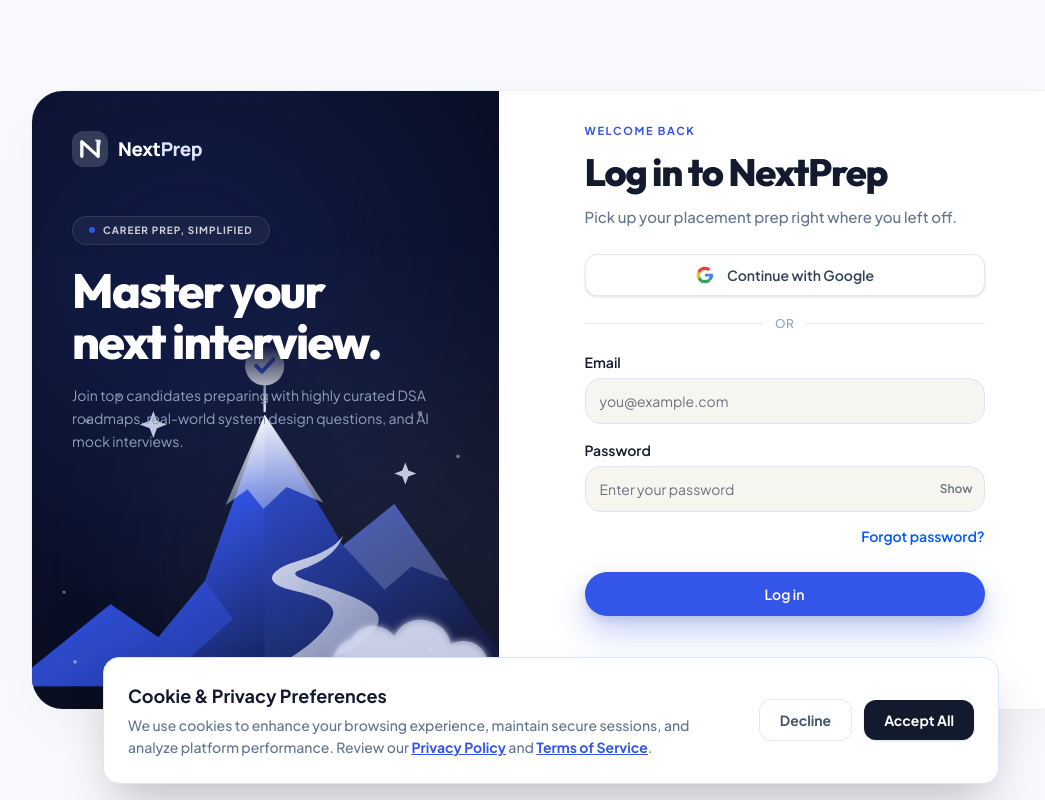
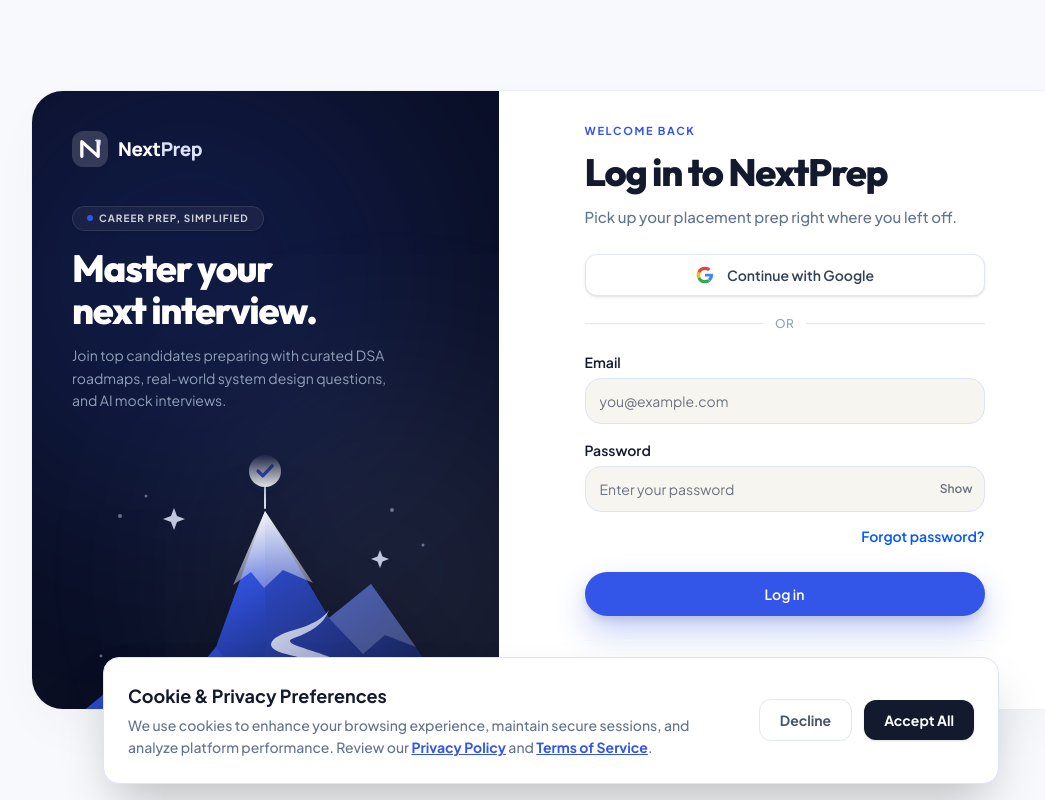
Before and after one commit to vivekmaini/NextPrep, a React (Vite) app in the folder client/: page /login in a window 1280 px wide. Shown: the whole page, without its empty margins (89-1134 px from the left). Built offline with nearby package versions, Linux system fonts and the light colour scheme; no server answers.

Commit message:
Lower and properly align mountain illustration in AuthLayout below text

```diff
--- a/client/src/components/layout/authLayout.jsx
+++ b/client/src/components/layout/authLayout.jsx
@@ -4,7 +4,7 @@
 export default function AuthLayout({ eyebrow, title, subtitle, children, footer }) {
   return (
     <div className="min-h-screen bg-[#F8F9FC] p-4 sm:p-6 lg:flex lg:items-center lg:justify-center">
-      <main className="mx-auto flex w-full max-w-[1040px] overflow-hidden rounded-[32px] border border-slate-200/60 bg-white shadow-[0_20px_60px_-15px_rgba(0,0,0,0.05)] lg:min-h-[520px] lg:flex-row flex-col">
+      <main className="mx-auto flex w-full max-w-[1040px] overflow-hidden rounded-[32px] border border-slate-200/60 bg-white shadow-[0_20px_60px_-15px_rgba(0,0,0,0.05)] lg:min-h-[570px] lg:flex-row flex-col">
 
         {/* LEFT PANEL - Premium Dark Section */}
         <section className="relative hidden w-[45%] overflow-hidden bg-[#0A0F24] p-8 lg:p-10 text-white lg:flex lg:flex-col justify-between">
@@ -15,20 +15,20 @@
           {/* Top Content */}
           <div className="relative z-20">
             <BrandLogo dark />
-            <div className="mt-12">
-              <span className="inline-flex items-center gap-2 rounded-full border border-white/10 bg-white/5 px-4 py-1.5 text-[10px] font-bold tracking-widest text-white/80 backdrop-blur-md shadow-sm">
+            <div className="mt-8 lg:mt-9">
+              <span className="inline-flex items-center gap-1.5 rounded-full border border-white/10 bg-white/5 px-3.5 py-1 text-[10px] font-bold tracking-widest text-white/80 backdrop-blur-md shadow-sm">
                 <span className="h-1.5 w-1.5 rounded-full bg-[#3355E8] animate-pulse" /> CAREER PREP, SIMPLIFIED
               </span>
-              <h2 className="mt-5 font-hero text-[44px] sm:text-[48px] font-extrabold leading-[1.08] tracking-[-0.05em] text-white">
+              <h2 className="mt-4 font-hero text-[34px] sm:text-[38px] font-extrabold leading-[1.12] tracking-[-0.04em] text-white">
                 Master your <br/> next interview.
               </h2>
-              <p className="mt-4 text-sm leading-relaxed text-slate-400 max-w-sm">
-                Join top candidates preparing with highly curated DSA roadmaps, real-world system design questions, and AI mock interviews.
+              <p className="mt-3 text-xs sm:text-sm leading-relaxed text-slate-400 max-w-[340px]">
+                Join top candidates preparing with curated DSA roadmaps, real-world system design questions, and AI mock interviews.
               </p>
             </div>
           </div>
 
-          {/* Bottom Mountain Illustration properly aligned using original CSS */}
+          {/* Bottom Mountain Illustration cleanly anchored below text */}
           <div className="auth-mountain-stage pointer-events-none" aria-hidden="true">
             <MountainIllustration className="auth-mountain" />
           </div>
--- a/client/src/index.css
+++ b/client/src/index.css
@@ -409,16 +409,19 @@
 .auth-mountain {
   display: block;
   width: 100%;
+  max-width: 420px;
+  margin: 0 auto;
   height: auto;
-  filter: drop-shadow(0 22px 30px rgba(0, 0, 0, 0.2));
+  filter: drop-shadow(0 20px 30px rgba(0, 0, 0, 0.25));
 }
 
 .auth-mountain-stage {
   position: absolute;
   z-index: 0;
-  right: -5%;
-  bottom: -3px;
-  left: -5%;
-  opacity: 0.96;
-  mask-image: linear-gradient(to bottom, transparent 0%, black 16%);
+  right: -4%;
+  bottom: -45px;
+  left: -4%;
+  opacity: 0.95;
+  pointer-events: none;
+  mask-image: linear-gradient(to bottom, transparent 0%, black 12%);
 }
```
